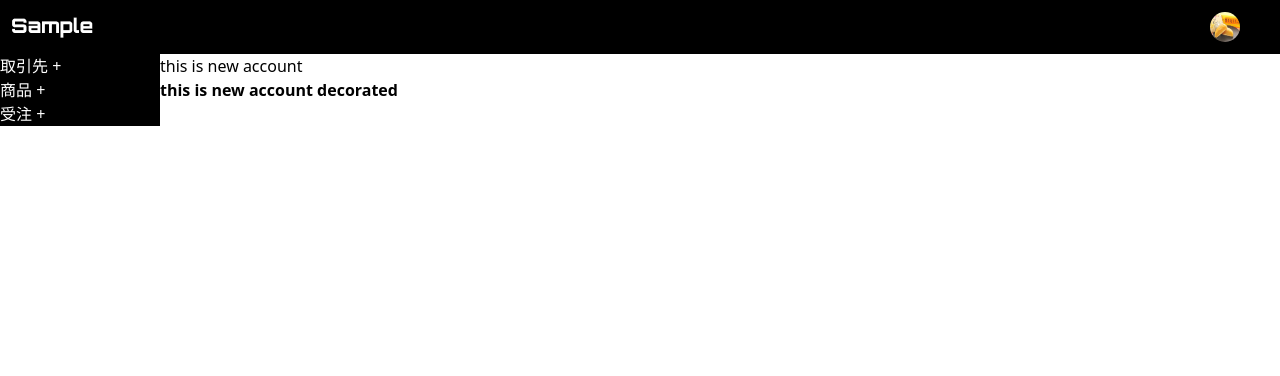
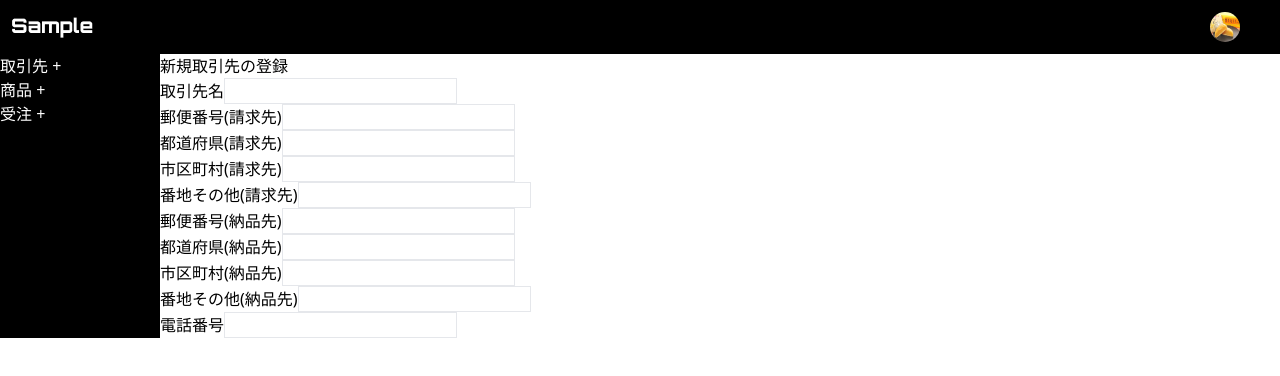
Before and after one commit to ihsyamdev/order-management-frontend, a Next.js app: page /account in a window 1280 px wide. Shown: the top 376 px of the page. Built offline with nearby package versions, Linux system fonts and the light colour scheme.

Commit message:
取引先新規登録Formの項目だけ定義

```diff
--- a/pages/account/index.tsx
+++ b/pages/account/index.tsx
@@ -11,8 +11,49 @@ export default function Account() {
         <title>取引先新規登録</title>
       </Head>
       <DefaultLayout>
-        <h1>this is new account</h1>
-        <div className='font-bold'> this is new account decorated</div>
+        <h1>新規取引先の登録</h1>
+        <form className="mx-auto">
+          <div>
+            <label htmlFor="accountName">取引先名</label>
+            <input className="border" type="text" id="accountName" />
+          </div>
+          <div>
+            <label htmlFor="accountBillingPostalCode">郵便番号(請求先)</label>
+            <input className="border" type="text" id="accountBillingPostalCode" />
+          </div>
+          <div>
+            <label htmlFor="accountBillingState">都道府県(請求先)</label>
+            <input className="border" type="text" id="accountBillingState" />
+          </div>
+          <div>
+            <label htmlFor="accountBillingCity">市区町村(請求先)</label>
+            <input className="border" type="text" id="accountBillingCity" />
+          </div>
+          <div>
+            <label htmlFor="accountBillingStreet">番地その他(請求先)</label>
+            <input className="border" type="text" id="accountBillingStreet" />
+          </div>
+          <div>
+            <label htmlFor="accountShippingPostalCode">郵便番号(納品先)</label>
+            <input className="border" type="text" id="accountShippingPostalCode" />
+          </div>
+          <div>
+            <label htmlFor="accountShippingState">都道府県(納品先)</label>
+            <input className="border" type="text" id="accountShippingState" />
+          </div>
+          <div>
+            <label htmlFor="accountShippingCity">市区町村(納品先)</label>
+            <input className="border" type="text" id="accountShippingCity" />
+          </div>
+          <div>
+            <label htmlFor="accountShippingStreet">番地その他(納品先)</label>
+            <input className="border" type="text" id="accountShippingStreet" />
+          </div>
+          <div>
+            <label htmlFor="accountPhone">電話番号</label>
+            <input className="border" type="text" id="accountPhone" />
+          </div>
+        </form>
       </DefaultLayout>
     </>
   )
```
